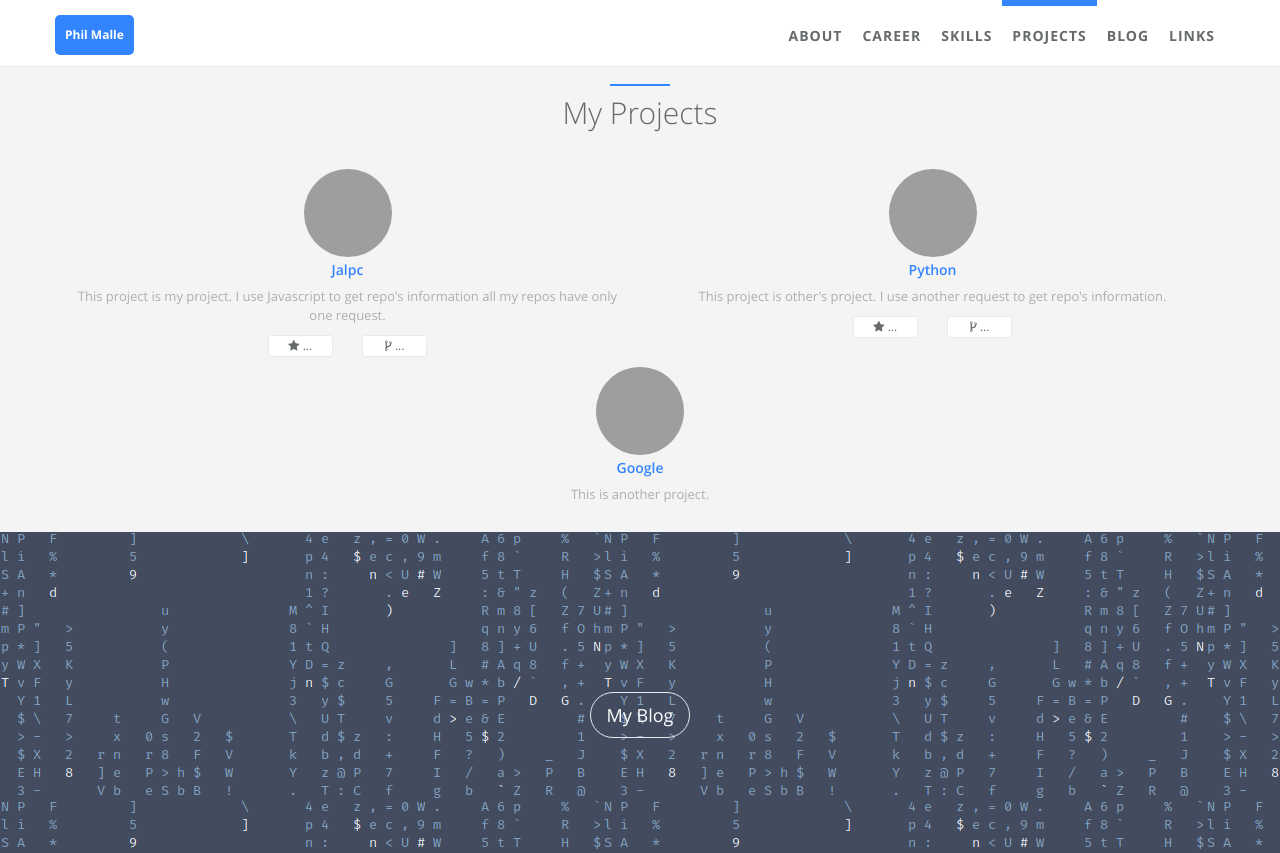
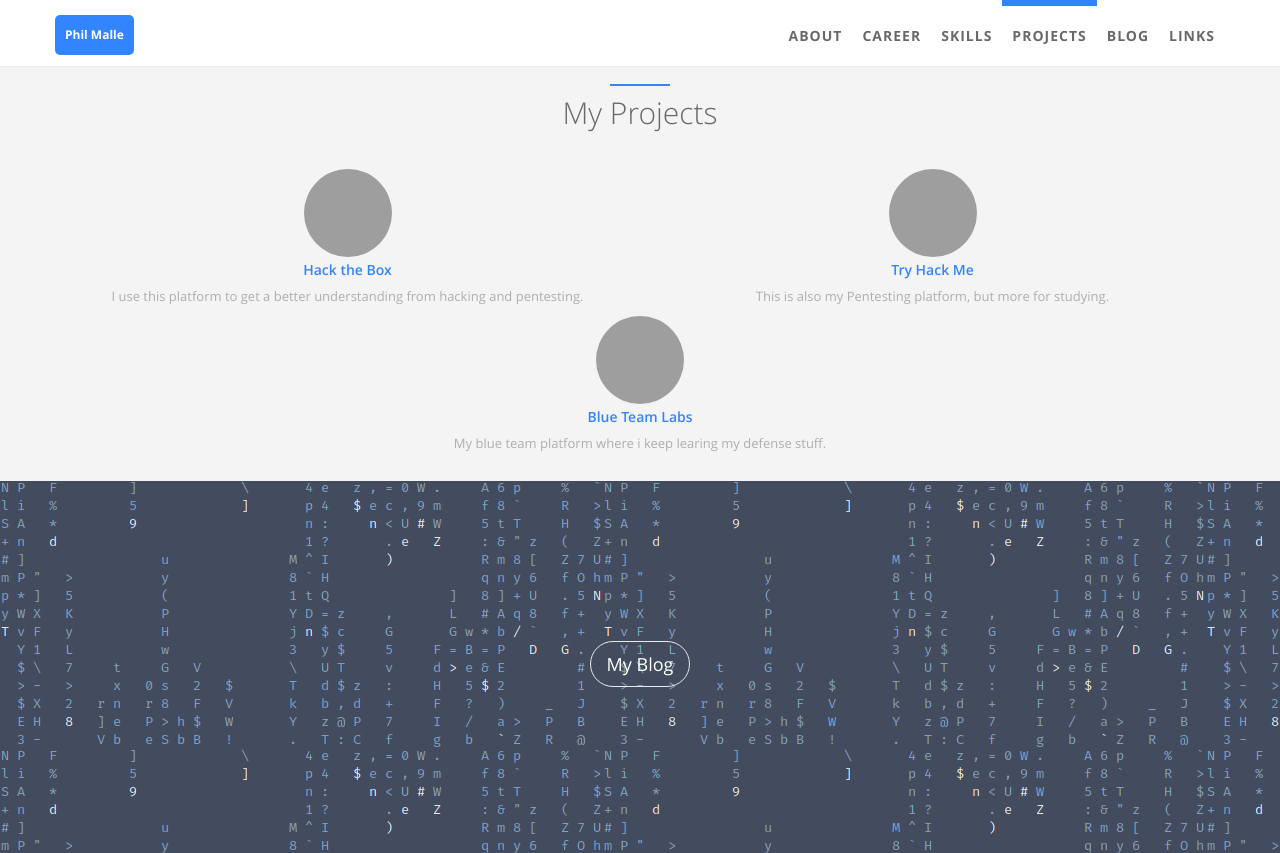
Before and after one commit to PhilMalle/philmalle.github.io, a Jekyll site: the page built from index.html, in a window 1280 px wide and 900 px high, scrolled down 2629 px, cut to the strip 0-853 px from the top of the window. Built offline with Jekyll 4.4.1, drawn with Linux system fonts in a browser that asks for light colours; grey boxes are pictures that could not be loaded.

Commit message:
Update projects.yml

```diff
--- a/_data/index/projects.yml
+++ b/_data/index/projects.yml
@@ -1,22 +1,22 @@
 # projects section data
 # If you don't have language feature(language.yml is empty), ignore "i18n" items
 # Suggest projects' img be located at '/static/assets/img/landing', and edit following img items.
-- name: Jalpc
-  i18n: jalpc
-  gh_user: jarrekk
-  repo: Jalpc
-  img: /static/assets/img/landing/jekyll.png
-  desc: This project is my project. I use Javascript to get repo's information all my repos have only one request.
+- name: Hack the Box
+  i18n: hackthebox
+  gh_user: fr3akazo1d
+  url: https://app.hackthebox.eu/profile/307465
+  img: /static/assets/img/landing/htb.png
+  desc: I use this platform to get a better understanding from hacking and pentesting.
 
-- name: Python
-  i18n: cpython
-  gh_user: python
-  repo: cpython
-  img: /static/assets/img/landing/python.png
-  desc: This project is other's project. I use another request to get repo's information.
+- name: Try Hack Me
+  i18n: tryhackme
+  gh_user: fr3akazo1d
+  url: https://tryhackme.com/p/Fr3akazo1d
+  img: /static/assets/img/landing/thm.png
+  desc: This is also my Pentesting platform, but more for studying.
 
-- name: Google
-  i18n: google
-  url: https://google.com
-  img: /static/assets/img/landing/google.png
-  desc: This is another project.
+- name: Blue Team Labs
+  i18n: blueteamlabs
+  url: https://blueteamlabs.online/public/user/b97bc149cd0050663fa4a4
+  img: /static/assets/img/landing/btlo.png
+  desc: My blue team platform where i keep learing my defense stuff.
```
